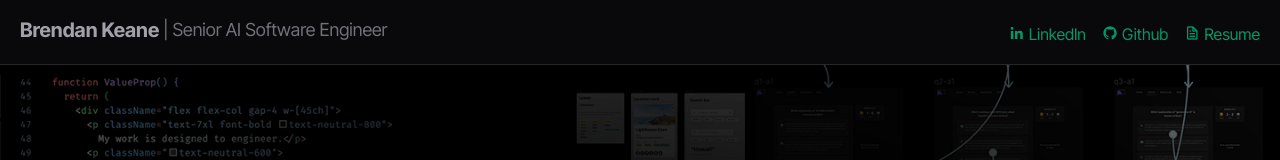
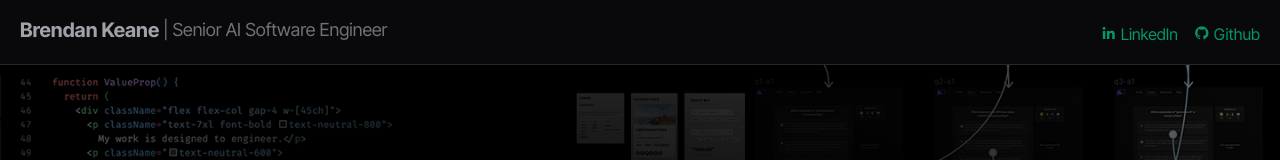
Before and after one commit to brendanwilliam/bkportfolio, a Next.js app: page / in a window 1280 px wide. Shown: the top 160 px of the page. Built offline with nearby package versions, Linux system fonts and the light colour scheme.

Commit message:
Hide resume link from header

```diff
--- a/src/components/SocialLinks.tsx
+++ b/src/components/SocialLinks.tsx
@@ -11,7 +11,6 @@ interface SocialLink {
 const socialLinks: SocialLink[] = [
   { href: "https://www.linkedin.com/in/brendanwillkeane/", icon: "bxl-linkedin", text: "LinkedIn"},
   { href: "https://github.com/brendanwilliam", icon: "bxl-github", text: "Github"},
-  { href: "/resume_brendankeane.pdf", icon: "bx-file", text: "Resume"},
 ]
 
 
```
